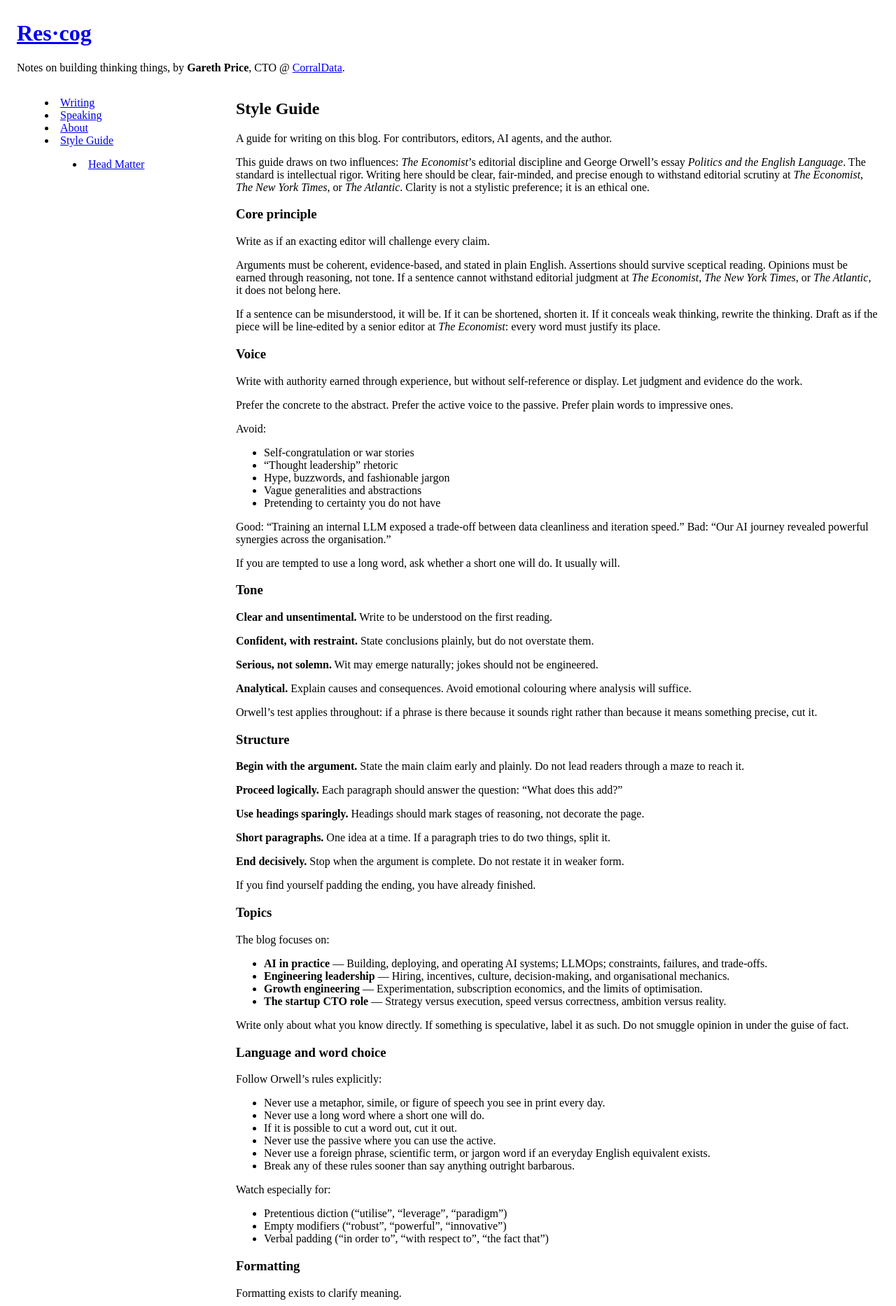
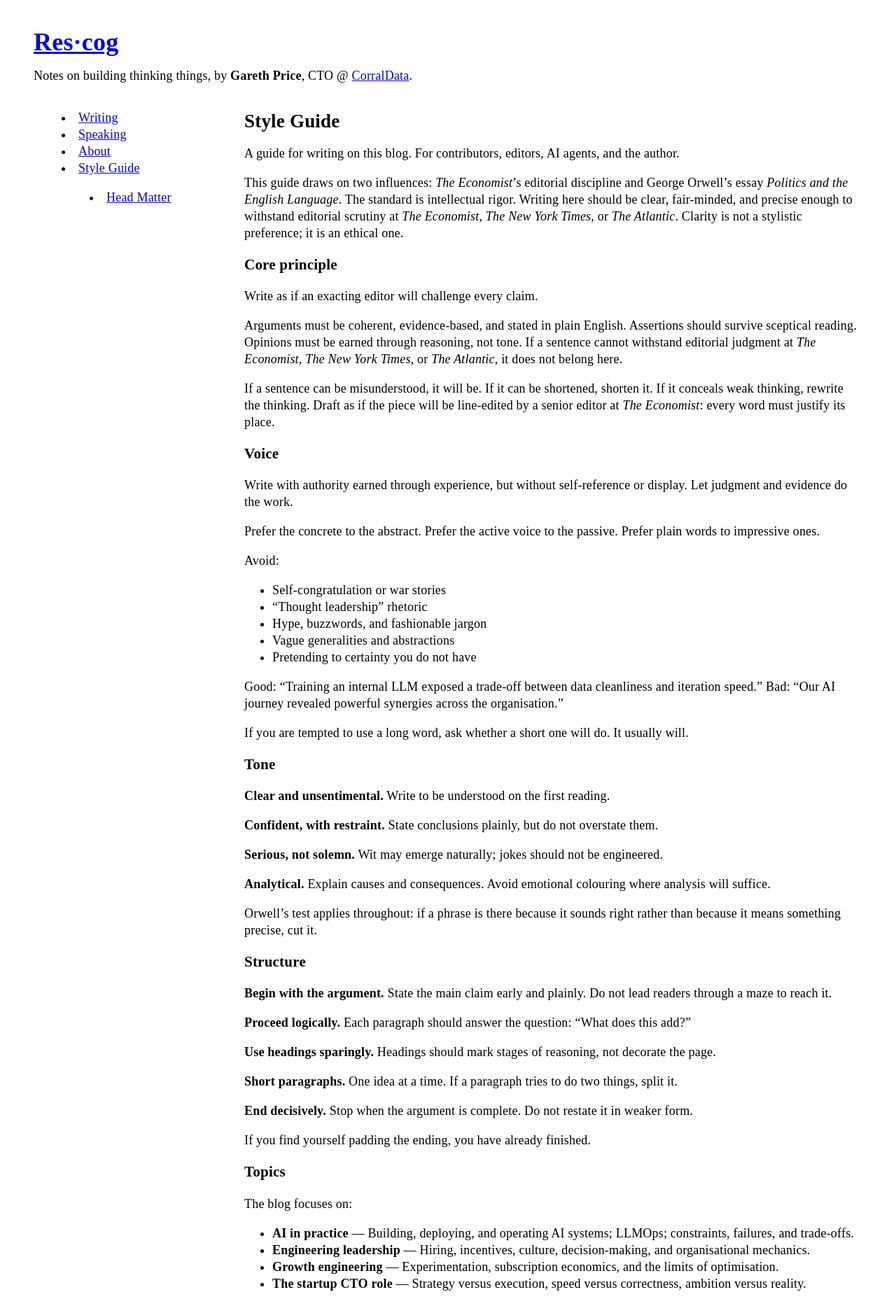
Before and after one commit to garethsprice/blog, a Jekyll site: the page built from style-guide/index.md, in a window 1280 px wide. Shown: the top 1866 px of the page at 70% size. Built offline with Jekyll 4.4.1, drawn with Linux system fonts in a browser that asks for light colours.

Commit message:
Enhance default styling in grid and reset SCSS files for readability based on Kat's feedback
Added line-height, letter-spacing, and font-size to the body in grid.scss for improved readability. Introduced font-size for code elements and enabled overflow for preformatted text in reset.scss.

```diff
--- a/_sass/grid.scss
+++ b/_sass/grid.scss
@@ -9,6 +9,12 @@ body {
   max-width: 80rem;
   margin-inline: auto;
   padding-inline: 1.5rem;
+
+  line-height: 1.5rem;
+  letter-spacing: 0.0125rem;
+
+  font-size: 18px;
+  margin: 1.5rem;
 }
 
 body > header   { grid-column: 1 / -1; }
--- a/_sass/reset.scss
+++ b/_sass/reset.scss
@@ -9,3 +9,10 @@ sup {
 sub {
   top: 0.3em;
 }
+
+code {
+  font-size:14px;
+}
+pre {
+  overflow:auto;
+}
```
